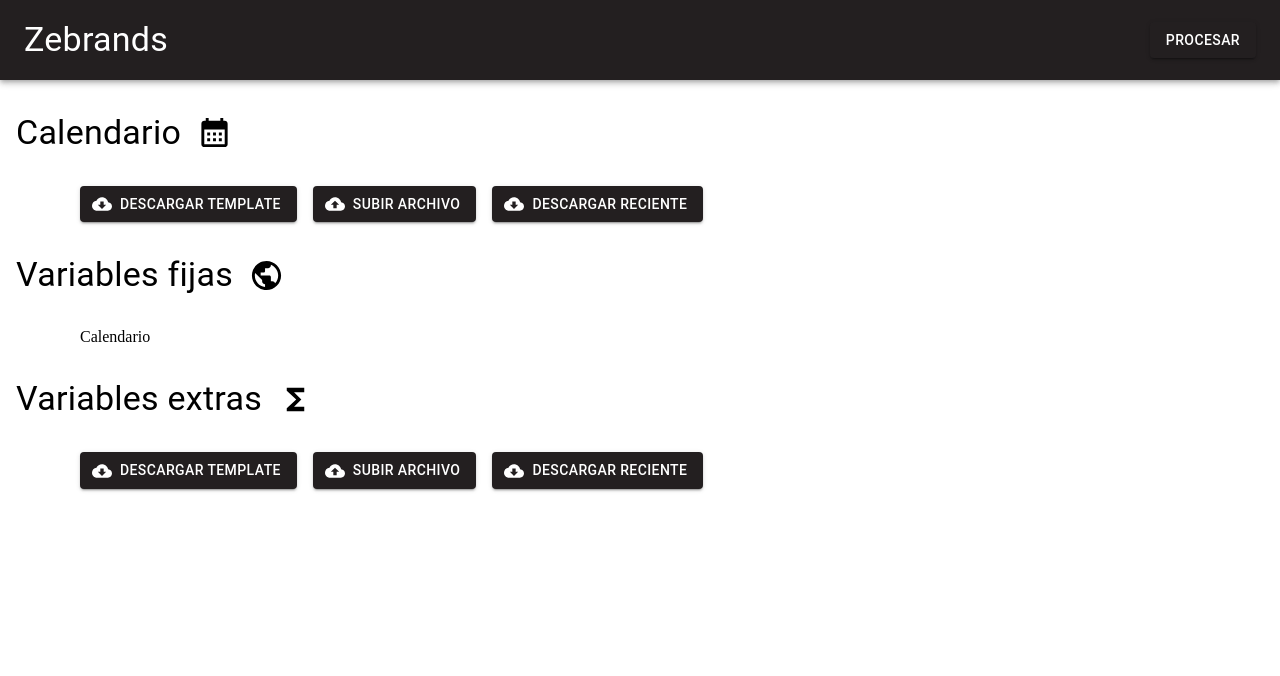
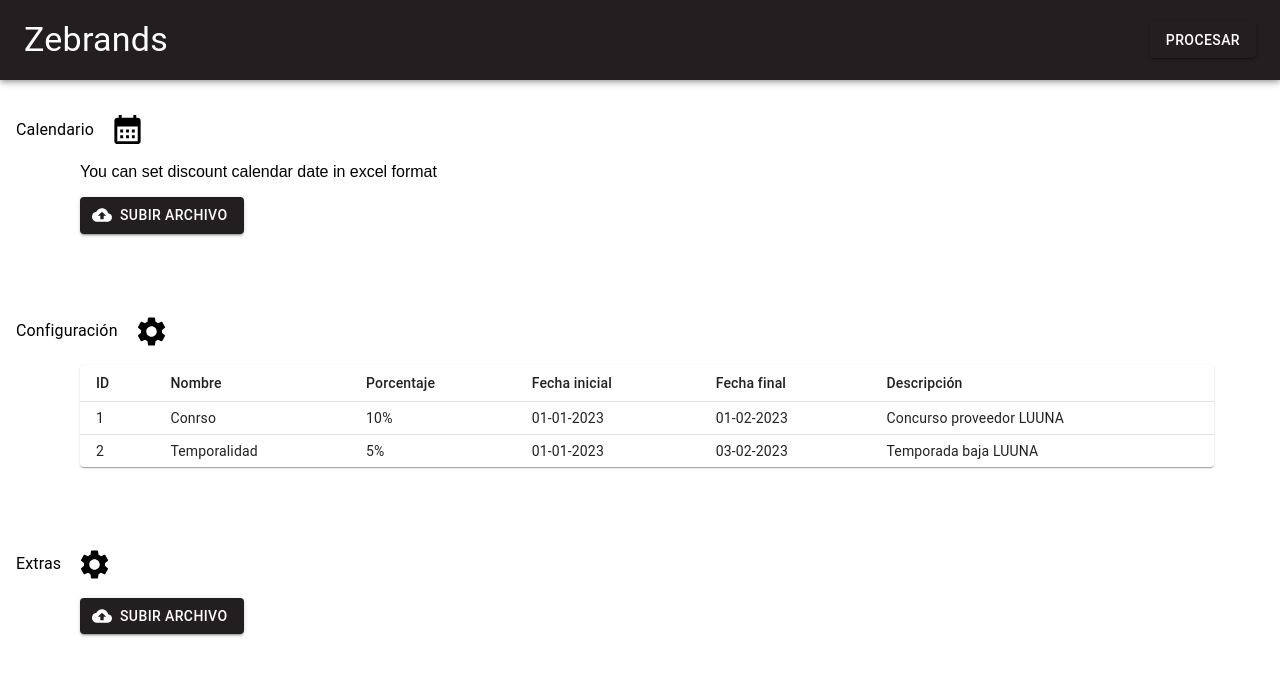
Before and after one commit to DarwinVallejo/zeforecast-client, a Next.js app: page / in a window 1280 px wide. Shown: the top 676 px of the page. Built offline with nearby package versions, Linux system fonts and the light colour scheme.

Commit message:
WIP: Table component added

```diff
--- a/package.json
+++ b/package.json
@@ -13,6 +13,7 @@
     "@emotion/styled": "^11.11.0",
     "@mui/icons-material": "^5.14.11",
     "@mui/material": "^5.14.11",
+    "mui-file-input": "^3.0.2",
     "next": "13.5.4",
     "react": "^18",
     "react-dom": "^18",
--- a/src/components/appbar/index.tsx
+++ b/src/components/appbar/index.tsx
@@ -13,7 +13,7 @@ const AppBar = () => {
       <Toolbar variant="dense" sx={{ py: 2 }}>
         <Typography variant="h4">Zebrands</Typography>
         <Stack flex={1} alignContent={"flex-end"} alignItems={"flex-end"}>
-          <Button variant="contained" color="primary">
+          <Button variant="contained" className="btnProcess">
             Procesar
           </Button>
         </Stack>
--- a/src/components/section/index.tsx
+++ b/src/components/section/index.tsx
@@ -5,9 +5,10 @@ type Props = {
   children: JSX.Element;
   icon: JSX.Element;
   title: string;
+  description? :string;
 };
 
-const Section = ({ children, icon, title }: Props) => {
+const Section = ({ children, icon, title, description }: Props) => {
   return (
     <Box>
       <Stack
@@ -18,10 +19,11 @@ const Section = ({ children, icon, title }: Props) => {
           justifyContent: "flex-start",
         }}
       >
-        <Typography variant="h4">{title}</Typography>
+        <Typography className="titles">{title}</Typography>
         {icon}
       </Stack>
-      <Box paddingLeft={8} paddingY={4}>
+      <Box paddingLeft={8} paddingY={0} paddingBottom={10}>
+        <p>{description}</p>
         {children}
       </Box>
     </Box>
--- /dev/null
+++ b/src/components/table/index.tsx
@@ -0,0 +1,60 @@
+import * as React from 'react';
+import Table from '@mui/material/Table';
+import TableBody from '@mui/material/TableBody';
+import TableCell from '@mui/material/TableCell';
+import TableContainer from '@mui/material/TableContainer';
+import TableHead from '@mui/material/TableHead';
+import TableRow from '@mui/material/TableRow';
+import Paper from '@mui/material/Paper';
+
+function creatVariable(
+  id: number,
+  name: string,
+  percent: number,
+  initial: string,
+  final: string,
+  description: string,
+) {
+  return { id, name, percent, initial, final, description };
+}
+
+const rows = [
+  creatVariable(1,'Conrso', 10, "01-01-2023", "01-02-2023", "Concurso proveedor LUUNA "),
+  creatVariable(2,'Temporalidad', 5, "01-01-2023", "03-02-2023", "Temporada baja LUUNA "),
+];
+
+export default function ZeTable() {
+  return (
+    <TableContainer component={Paper}>
+      <Table sx={{ minWidth: 650 }} size="small" aria-label="a dense table">
+        <TableHead>
+          <TableRow>
+            <TableCell className='thead'>ID</TableCell>
+            <TableCell className='thead'>Nombre</TableCell>
+            <TableCell className='thead'>Porcentaje</TableCell>
+            <TableCell className='thead'>Fecha inicial</TableCell>
+            <TableCell className='thead'>Fecha final</TableCell>
+            <TableCell className='thead'>Descripción</TableCell>
+          </TableRow>
+        </TableHead>
+        <TableBody>
+          {rows.map((row) => (
+            <TableRow
+              key={row.name}
+              sx={{ '&:last-child td, &:last-child th': { border: 0 } }}
+            >
+              <TableCell component="th" scope="row">
+                {row.id}
+              </TableCell>
+              <TableCell>{row.name}</TableCell>
+              <TableCell>{row.percent}%</TableCell>
+              <TableCell>{row.initial}</TableCell>
+              <TableCell>{row.final}</TableCell>
+              <TableCell>{row.description}</TableCell>
+            </TableRow>
+          ))}
+        </TableBody>
+      </Table>
+    </TableContainer>
+  );
+}
--- a/src/pages/index.tsx
+++ b/src/pages/index.tsx
@@ -6,7 +6,8 @@ import CalendarMonthIcon from "@mui/icons-material/CalendarMonth";
 import FunctionsIcon from "@mui/icons-material/Functions";
 import PublicIcon from "@mui/icons-material/Public";
 import CloudDownloadIcon from "@mui/icons-material/CloudDownload";
-import { CloudUpload } from "@mui/icons-material";
+import { CloudUpload, Settings } from "@mui/icons-material";
+import ZeTable from "@/components/table";
 
 export default function Home() {
   return (
@@ -21,44 +22,32 @@ export default function Home() {
         <Box>
           <Section
             title="Calendario"
+            description="You can set discount calendar date in excel format"
             icon={<CalendarMonthIcon fontSize="large" />}
           >
             <Stack direction={"row"} gap={2}>
-              <Button variant="contained" startIcon={<CloudDownloadIcon />}>
-                Descargar template
-              </Button>
               <Button variant="contained" startIcon={<CloudUpload />}>
                 Subir archivo
               </Button>
-              <Box>
-                <Button variant="contained" startIcon={<CloudDownloadIcon />}>
-                  Descargar reciente
-                </Button>
-              </Box>
+
             </Stack>
           </Section>
           <Section
-            title="Variables fijas"
-            icon={<PublicIcon fontSize="large" />}
+            title="Configuración"
+            icon={<Settings fontSize="large" />}
           >
-            <Box>Calendario</Box>
+            <Box className="table">
+              <ZeTable/>
+            </Box>
           </Section>
           <Section
-            title="Variables extras"
-            icon={<FunctionsIcon fontSize="large" />}
+            title="Extras"
+            icon={<Settings fontSize="large" />}
           >
             <Stack direction={"row"} gap={2}>
-              <Button variant="contained" startIcon={<CloudDownloadIcon />}>
-                Descargar template
-              </Button>
               <Button variant="contained" startIcon={<CloudUpload />}>
                 Subir archivo
               </Button>
-              <Box>
-                <Button variant="contained" startIcon={<CloudDownloadIcon />}>
-                  Descargar reciente
-                </Button>
-              </Box>
             </Stack>
           </Section>
         </Box>
--- a/src/styles/globals.css
+++ b/src/styles/globals.css
@@ -5,4 +5,25 @@ html {
 body {
   margin: 0px;
   height: 100%;
+  font-family:sans-serif
 }
+
+
+.btnProcess{
+  background-color: white;
+  color:black
+}
+
+.titles{
+  margin-left: 10px;
+  font-size: 5vh;
+  font-weight: bold;
+}
+
+.table{
+  padding-right: 50px;
+}
+
+.thead{
+  font-weight: bold;
+}
```
Also changed, not shown: 1 other file (tests, documents, lock files or other folders).
